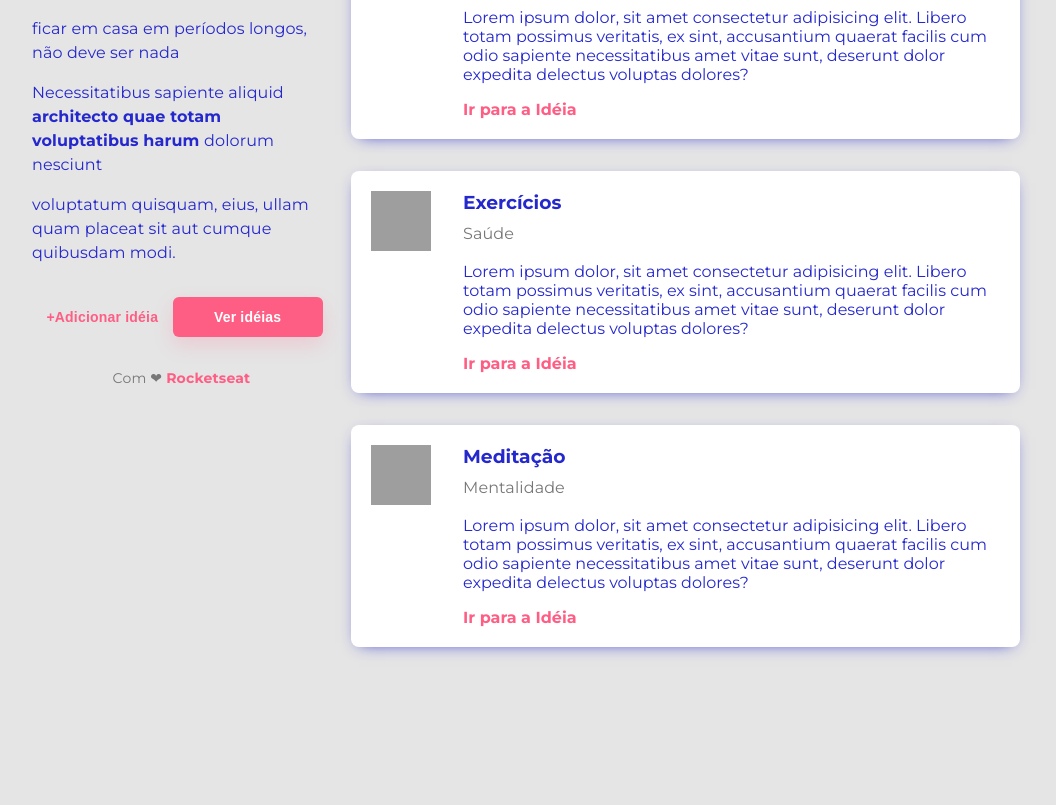
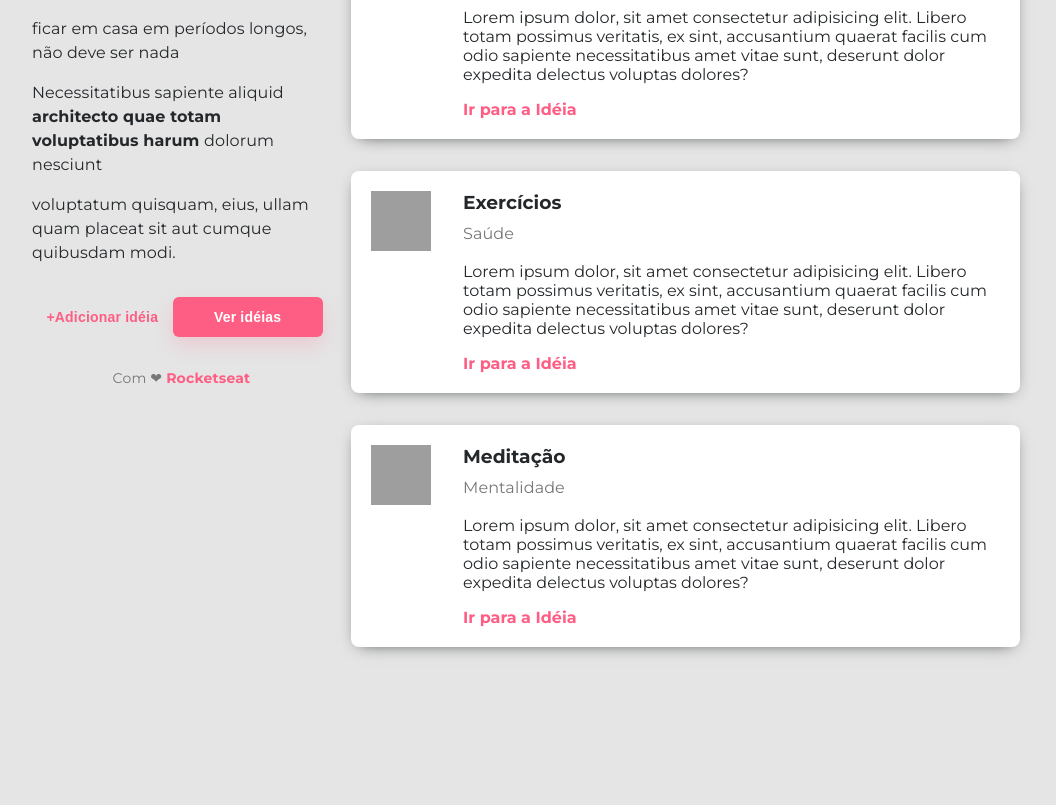
Before and after one commit to jpessoa/rocketseat-ws, a plain HTML site: page index.html in a window 1280 px wide. Shown: the part 123-928 px from the top of the page, without its empty margins (114-1170 px from the left). Drawn offline with Linux system fonts and the light colour scheme; grey boxes are pictures that could not be loaded.

Commit message:
restore style.css

```diff
--- a/style.css
+++ b/style.css
@@ -1,6 +1,6 @@
 body{
     background:#e5e5e5;
-    color: #2528cd;
+    color: #25282b;
     font-family: 'Montserrat', sans-serif;
     margin: 0;
 }
```
